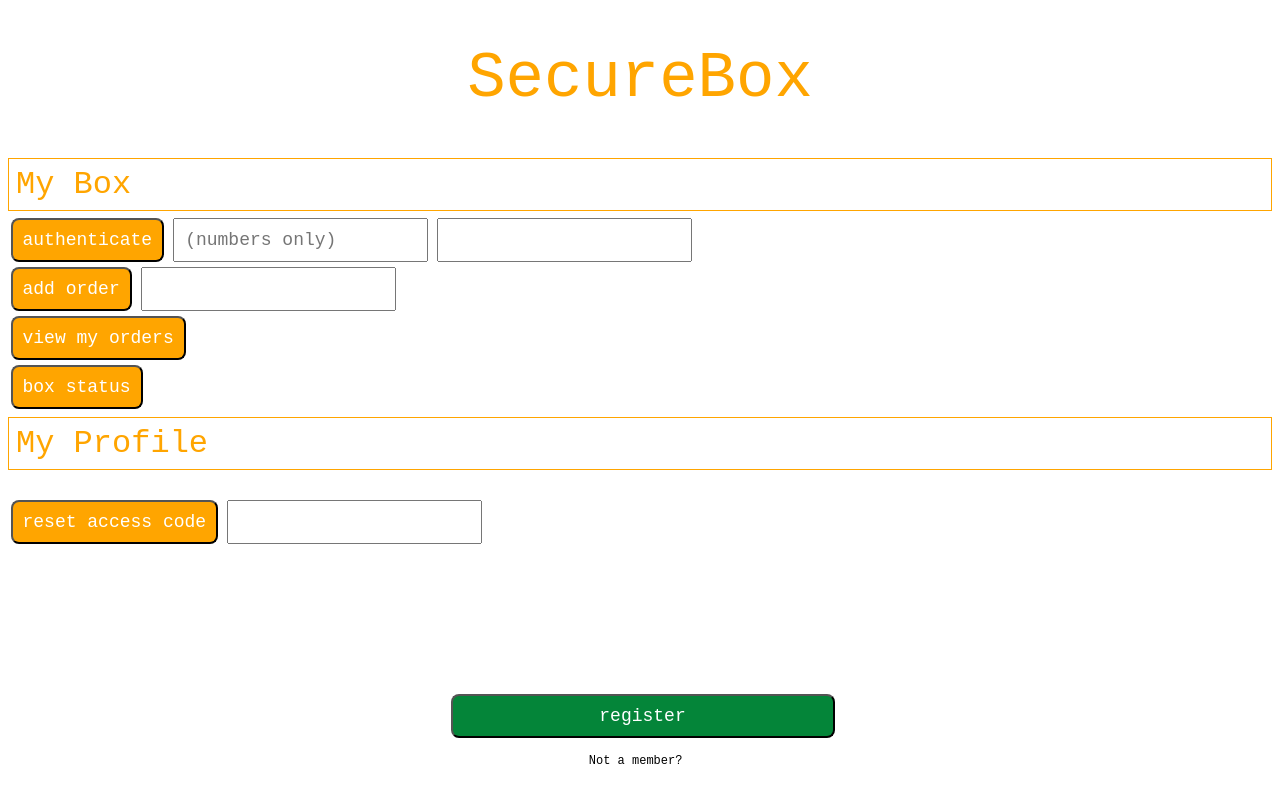
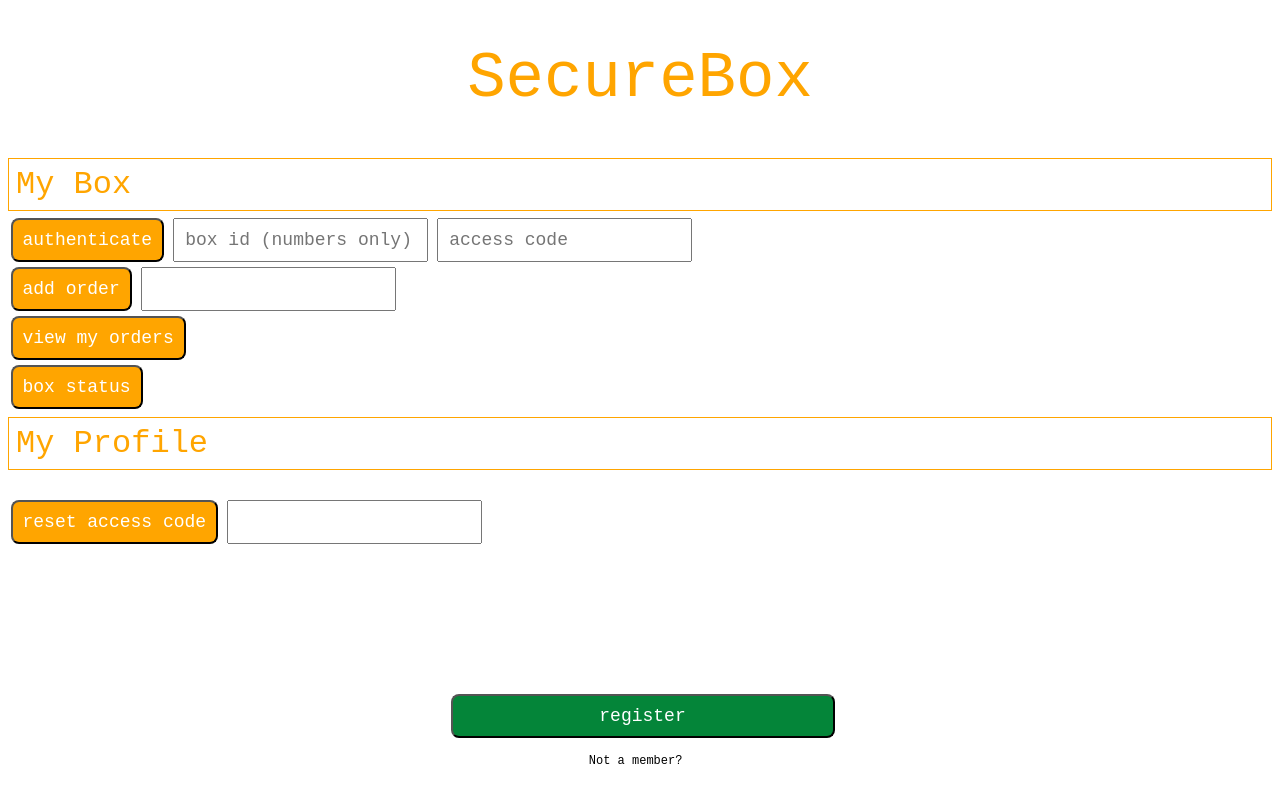
Before and after one commit to aakarsharya/SecureBox, a plain HTML site: page index.html in a window 1280 px wide. Drawn offline with Linux system fonts and the light colour scheme.

Commit message:
added placeholder text

```diff
--- a/index.html
+++ b/index.html
@@ -11,8 +11,8 @@
     <h2 id="header">My Box</h2>
     <div class="authenticate">
         <button onclick="authenticate()" id="authenticateButton">authenticate</button>
-        <input type="text" id="boxID" class="textField" placeholder="(numbers only)">
-        <input type="password" id="access_code" class="textField">
+        <input type="text" id="boxID" class="textField" placeholder="box id (numbers only)">
+        <input type="password" id="access_code" class="textField" placeholder="access code">
         <p id="authenticated" class="response"></p>
         <script type="text/javascript" src="main.js"></script>
     </div>
```
